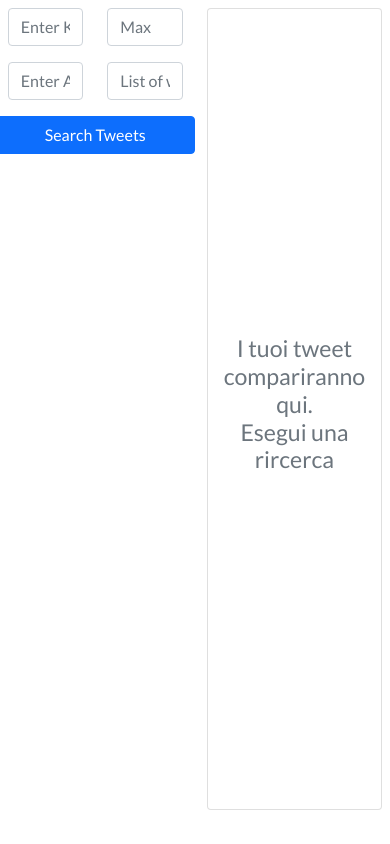
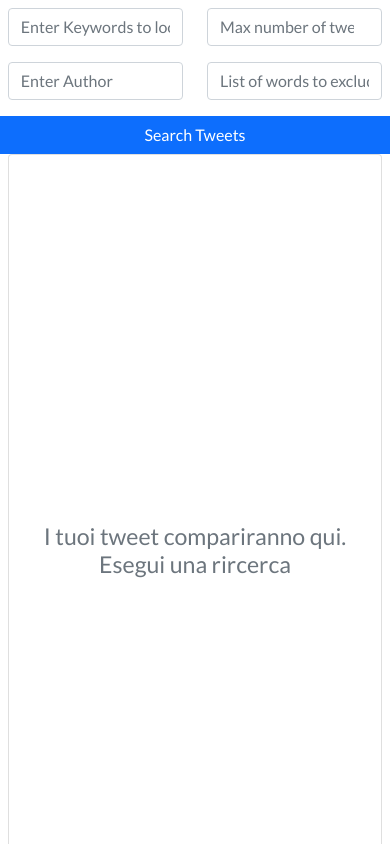
Before and after one commit to alessiodipasquale/TwitterTracker, a React (Create React App) app in the folder public/: page / in a window 390 px wide. Built offline with nearby package versions, Linux system fonts and the light colour scheme; what leaflet-geosearch would draw is missing.

Commit message:
Fixed responsive width of cards

```diff
--- a/public/src/pages/GeographicFilter.js
+++ b/public/src/pages/GeographicFilter.js
@@ -118,7 +118,7 @@ function getTweetsByLocation(latitude, longitude){
     </Form>
 
     <Row>
-      <Col>
+      <Col lg={6}>
           <MapContainer
           center={center}
           zoom={13}
@@ -135,7 +135,7 @@ function getTweetsByLocation(latitude, longitude){
         </MapContainer>
 
       </Col>
-      <Col>
+      <Col lg={6}>
       <Card style={{ height: '85vh', overflow: 'scroll'}}>
 
           {tweets.length == 0 ?
--- a/public/src/pages/Home.js
+++ b/public/src/pages/Home.js
@@ -40,7 +40,7 @@ function Home() {
     return(
         <Container fluid  style={{padding: '2%'}} >
         <Row>
-        <Col>
+        <Col lg={6}>
         <Form>
           <Row>
             <Col>
@@ -73,7 +73,7 @@ function Home() {
           </Row>
         </Form>
         </Col>
-        <Col>
+        <Col lg={6}>
 
            <Card style={{ height: '95vh', overflow: 'scroll'}}>
 
```
